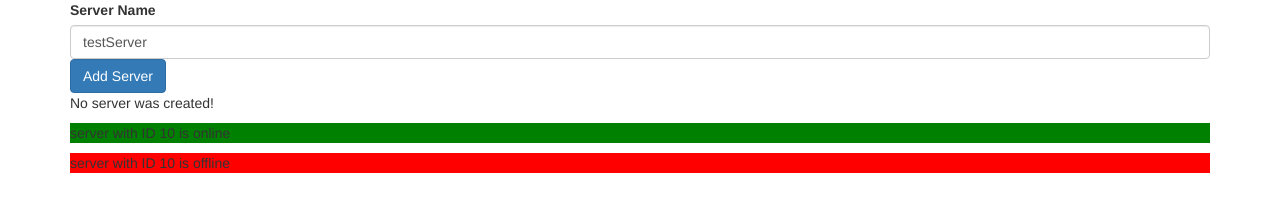
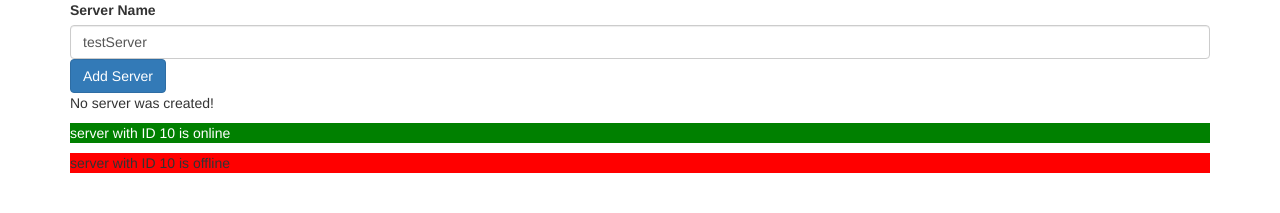
Before and after one commit to RyanShang627/Angular-intro, an Angular app in the folder code/my-first-app/: page / in a window 1280 px wide. Shown: the top 213 px of the page. Built offline with nearby package versions, Linux system fonts and the light colour scheme.

Commit message:
feat: Add ngClass and ngFor directives

```diff
--- a/code/my-first-app/src/app/server/server.component.html
+++ b/code/my-first-app/src/app/server/server.component.html
@@ -1,3 +1,6 @@
-<p [ngStyle]="{ backgroundColor: getColor() }">
+<p
+  [ngStyle]="{ backgroundColor: getColor() }"
+  [ngClass]="{ online: serverStatus === 'online' }"
+>
   {{ "server" }} with ID {{ serverId }} is {{ getServerStatus() }}
 </p>
--- a/code/my-first-app/src/app/server/server.component.ts
+++ b/code/my-first-app/src/app/server/server.component.ts
@@ -3,6 +3,13 @@ import { Component } from '@angular/core';
 @Component({
   selector: 'app-server',
   templateUrl: './server.component.html',
+  styles: [
+    `
+      .online {
+        color: white;
+      }
+    `,
+  ],
 })
 export class ServerComponent {
   serverId: number = 10;
--- a/code/my-first-app/src/app/servers/servers.component.html
+++ b/code/my-first-app/src/app/servers/servers.component.html
@@ -20,5 +20,4 @@
   <p>No server was created!</p>
 </ng-template>
 
-<app-server></app-server>
-<app-server></app-server>
+<app-server *ngFor="let server of servers"></app-server>
--- a/code/my-first-app/src/app/servers/servers.component.ts
+++ b/code/my-first-app/src/app/servers/servers.component.ts
@@ -12,6 +12,8 @@ export class ServersComponent implements OnInit {
   serverName = 'testServer';
   serverCreated = false;
 
+  servers = ['TestServer', 'TestServer2'];
+
   constructor() {
     setTimeout(() => {
       this.allowNewServer = true;
@@ -22,6 +24,7 @@ export class ServersComponent implements OnInit {
 
   onCreateServer() {
     this.serverCreated = true;
+    this.servers.push(this.serverName);
     this.serverCreationStatus =
       'Server was created! Name is ' + this.serverName;
   }
```
Also changed, not shown: 1 other file (tests, documents, lock files or other folders).
